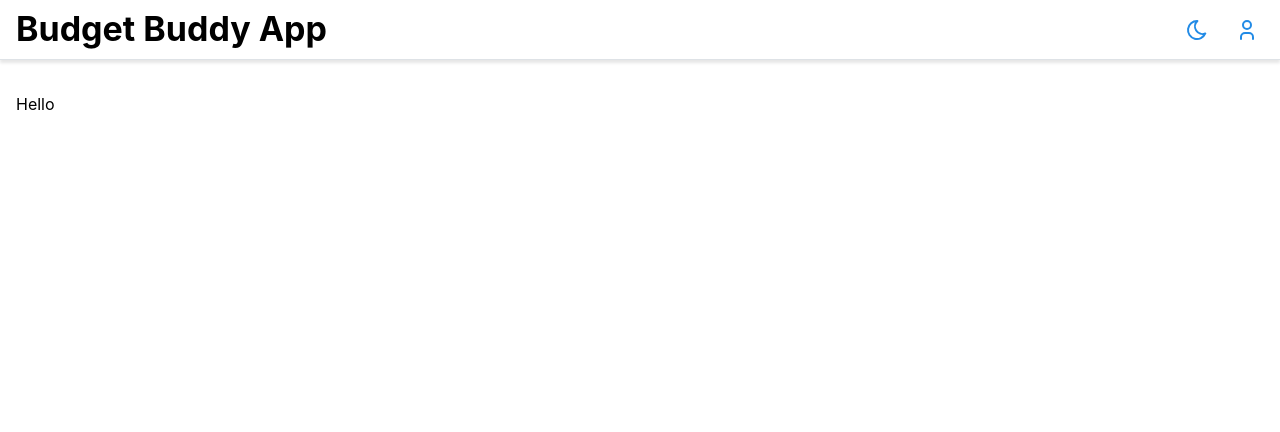
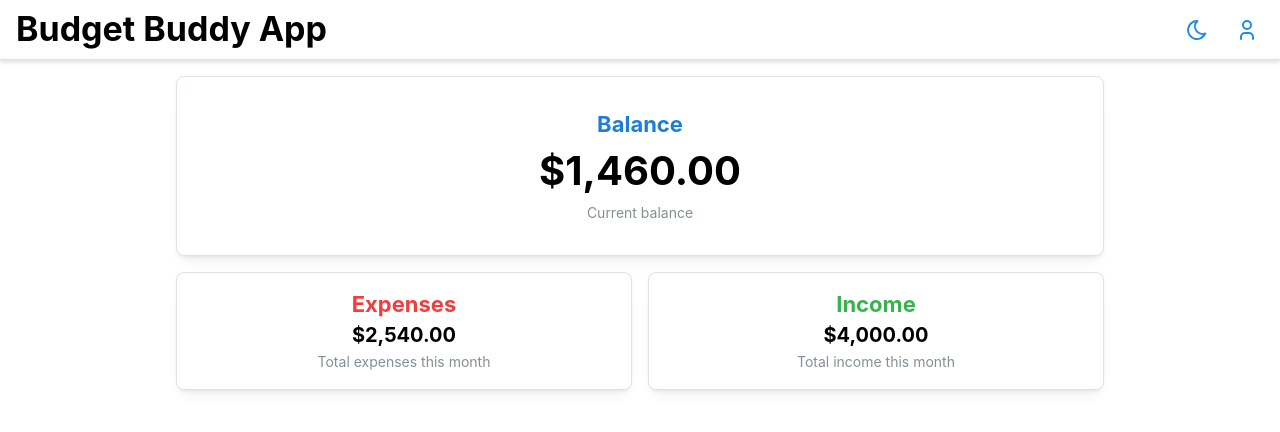
Before and after one commit to wiljar00/budget-buddy, a React (Vite) app: page / in a window 1280 px wide. Shown: the top 432 px of the page. Built offline with nearby package versions, Linux system fonts and the light colour scheme.

Commit message:
Add financial summary cards

```diff
--- a/src/App.tsx
+++ b/src/App.tsx
@@ -1,14 +1,13 @@
 import { AppShell } from "@mantine/core";
 import Navbar from "./components/Navbar";
+import FinancialSummary from "./components/FinancialSummary";
 
 function App() {
   return (
     <AppShell header={{ height: 60 }} padding="md">
       <Navbar />
       <AppShell.Main>
-        <AppShell.Section>
-          <p>Hello </p>
-        </AppShell.Section>
+        <FinancialSummary />
       </AppShell.Main>
     </AppShell>
   );
--- /dev/null
+++ b/src/components/FinancialCard.tsx
@@ -0,0 +1,31 @@
+import { Paper, Text, Title } from "@mantine/core";
+
+interface FinancialCardProps {
+  title: string;
+  amount: string;
+  description: string;
+  color: string;
+  isLarge?: boolean;
+}
+
+export default function FinancialCard({
+  title,
+  amount,
+  description,
+  color,
+  isLarge = false,
+}: FinancialCardProps) {
+  return (
+    <Paper shadow="sm" radius="md" p={isLarge ? "xl" : "md"} withBorder>
+      <Title order={3} c={color} ta="center">
+        {title}
+      </Title>
+      <Text fz={isLarge ? "2.5rem" : "xl"} fw={700} ta="center">
+        {amount}
+      </Text>
+      <Text fz="sm" c="dimmed" ta="center">
+        {description}
+      </Text>
+    </Paper>
+  );
+}
--- /dev/null
+++ b/src/components/FinancialSummary.tsx
@@ -0,0 +1,38 @@
+import { Grid, Container } from "@mantine/core";
+import FinancialCard from "./FinancialCard";
+
+export default function FinancialSummary() {
+  return (
+    <Container size="md">
+      <Grid gutter="md">
+        <Grid.Col span={12}>
+          <FinancialCard
+            title="Balance"
+            amount="$1,460.00"
+            description="Current balance"
+            color="blue.7"
+            isLarge
+          />
+        </Grid.Col>
+
+        <Grid.Col span={{ base: 12, sm: 6 }}>
+          <FinancialCard
+            title="Expenses"
+            amount="$2,540.00"
+            description="Total expenses this month"
+            color="red.7"
+          />
+        </Grid.Col>
+
+        <Grid.Col span={{ base: 12, sm: 6 }}>
+          <FinancialCard
+            title="Income"
+            amount="$4,000.00"
+            description="Total income this month"
+            color="green.7"
+          />
+        </Grid.Col>
+      </Grid>
+    </Container>
+  );
+}
```
